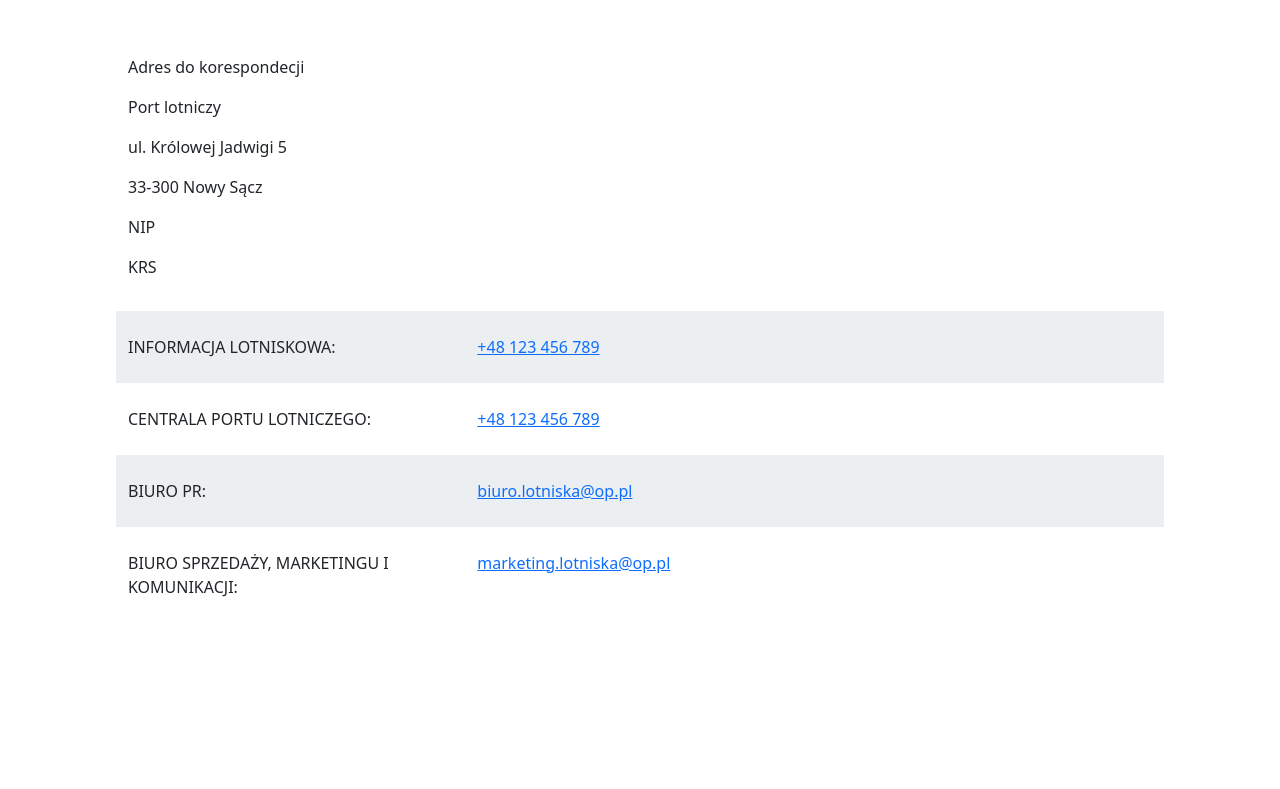
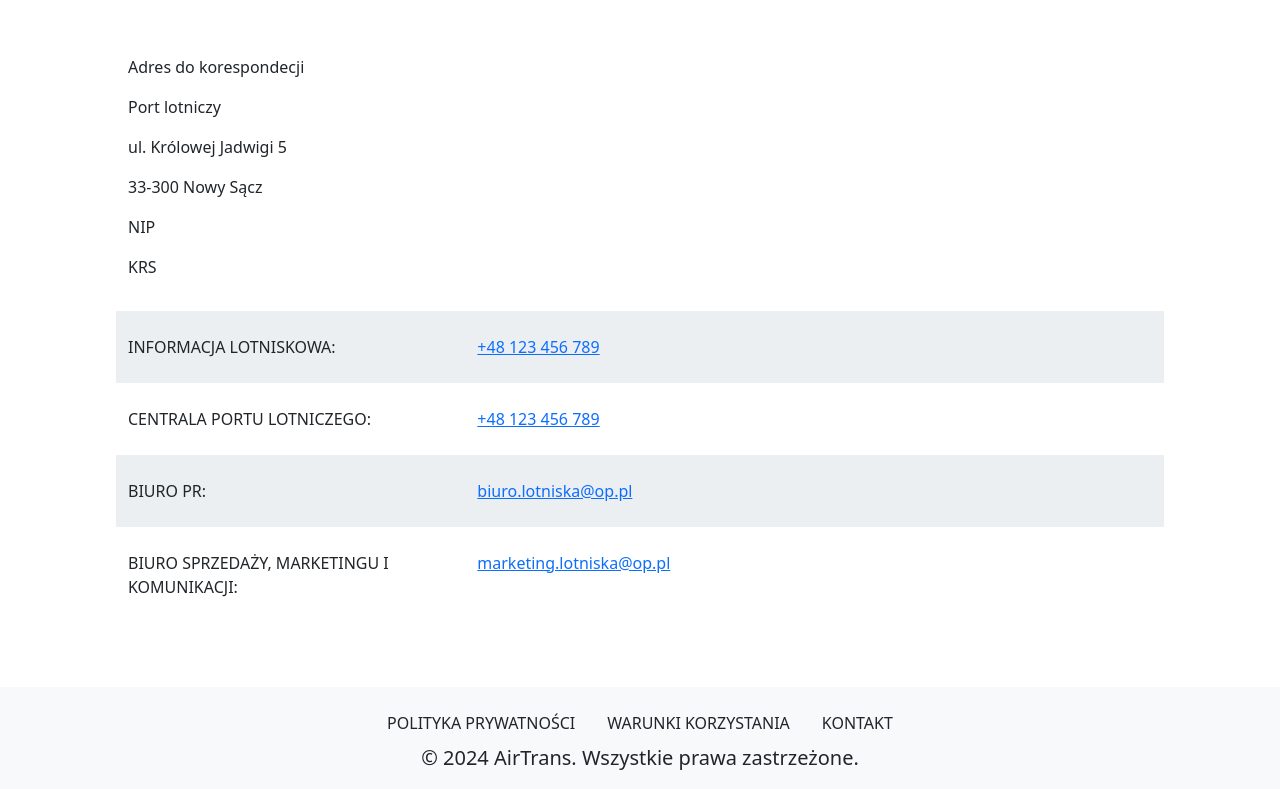
Before and after one commit to Pawel2923/AirTrans, a React (Vite) app in the folder ui/: page / in a window 1280 px wide. Shown: the part 1932-2721 px from the top of the page. Before the commit the page ends 2619 px from the top, so only its background shows below. Built offline with nearby package versions, Linux system fonts and the light colour scheme.

Commit message:
Update Footer and Nav component, add footer to home page

```diff
--- a/ui/src/components/Nav.tsx
+++ b/ui/src/components/Nav.tsx
@@ -10,7 +10,7 @@ const Nav = () => {
                     AirTrans
                 </Link>
                 <div className="collapse navbar-collapse" id="navbarSupportedContent">
-                    <div className="d-flex navbar-nav text-uppercase fw-medium ms-auto">
+                    <ul className="d-flex navbar-nav text-uppercase fw-medium ms-auto">
                         <li className="nav-item">
                             <NavLink to="/" className="nav-link">
                                 HOME
@@ -31,8 +31,7 @@ const Nav = () => {
                                 KONTAKT
                             </NavLink>
                         </li>
-
-                    </div>
+                    </ul>
                 </div>
                 <button className="navbar-toggler" type="button" data-bs-toggle="collapse" data-bs-target="#navbarSupportedContent" aria-controls="navbarSupportedContent" aria-expanded="false" aria-label="Przełącz nawigację">
                     <span className="navbar-toggler-icon"></span>
--- a/ui/src/components/footer.tsx
+++ b/ui/src/components/footer.tsx
@@ -3,29 +3,27 @@ import { Link } from 'react-router-dom';
 
 const Footer = () => {
     return (
-        <footer className="footer navbar navbar-expand-lg" style={{backgroundColor: "#f8f9fb"}}>
-            <div className="container-fluid px-4">
-                <div className="d-flex navbar-nav text-uppercase fw-medium ms-auto">
-                    <li className="nav-item">
+        <footer className="d-grid justify-content-center px-4 py-3" style={{ backgroundColor: "#f8f9fb" }}>
+            <ul className="list-group list-group-flush list-group-horizontal-sm text-uppercase fw-medium">
+                <li className="list-group-item border border-0 bg-transparent">
                     <Link to="/" className="nav-link">
                         Polityka prywatności
                     </Link>
                 </li>
-                    <li className="nav-item">
+                <li className="list-group-item border border-0 bg-transparent">
                     <Link to="/add" className="nav-link">
                         Warunki korzystania
                     </Link>
                 </li>
-                    <li className="nav-item">
+                <li className="list-group-item border border-0 bg-transparent">
                     <Link to="/add" className="nav-link">
                         Kontakt
                     </Link>
                 </li>
-                </div>
-                <p className="d-flex align-items-center navbar-brand fw-small fs-5">
+            </ul>
+            <p className="fw-small fs-5 m-0 text-center">
                 © 2024 AirTrans. Wszystkie prawa zastrzeżone.
             </p>
-            </div>
         </footer>
     );
 };
--- a/ui/src/pages/Home.tsx
+++ b/ui/src/pages/Home.tsx
@@ -1,6 +1,7 @@
 import { Link } from "react-router-dom";
 import ArrDepTable from "../components/ArrDepTable";
 import Nav from "../components/Nav";
+import Footer from "../components/footer";
 import homeStyles from "./Home.module.css";
 import { Announcements, Offer, flightsData, announcementsData, offersData } from "../assets/Data";
 
@@ -155,6 +156,7 @@ const Home = () => {
                     </div>
                 </div>
             </main>
+            <Footer />
 		</>
 	);
 };
```
Lines whose indentation alone changed are shown as unchanged.
